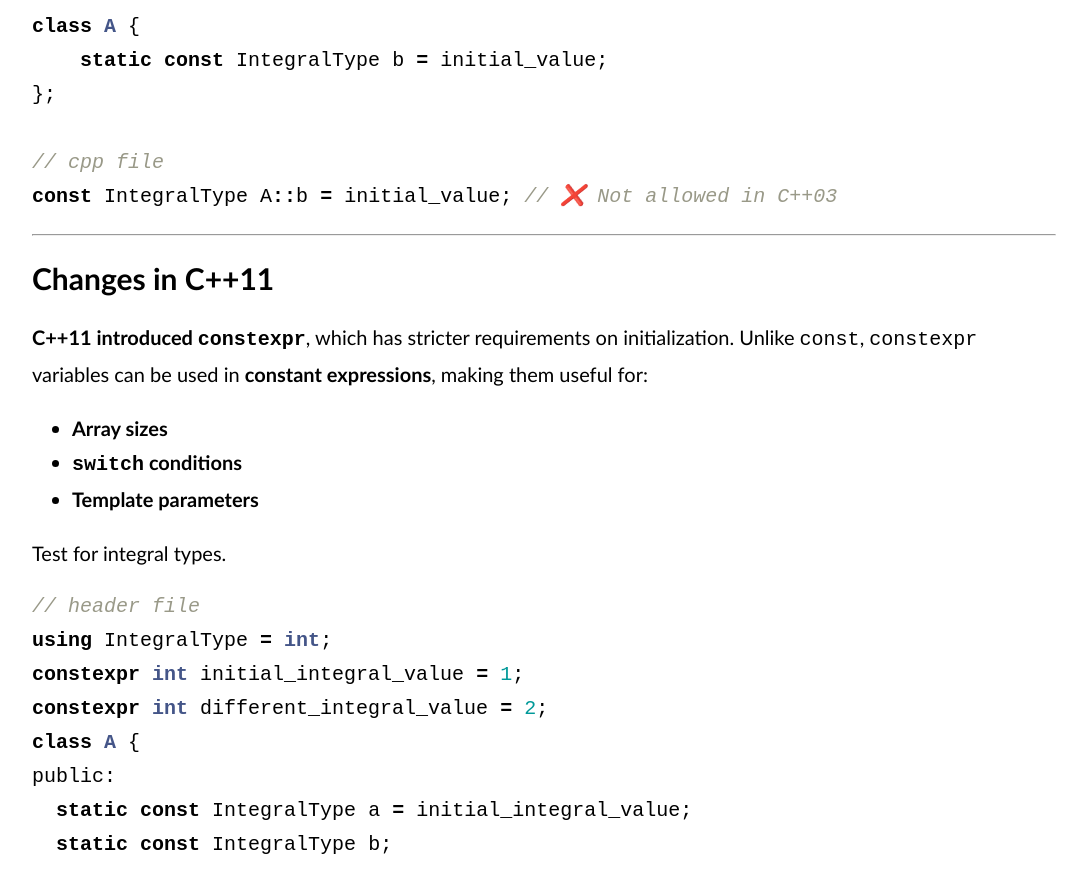
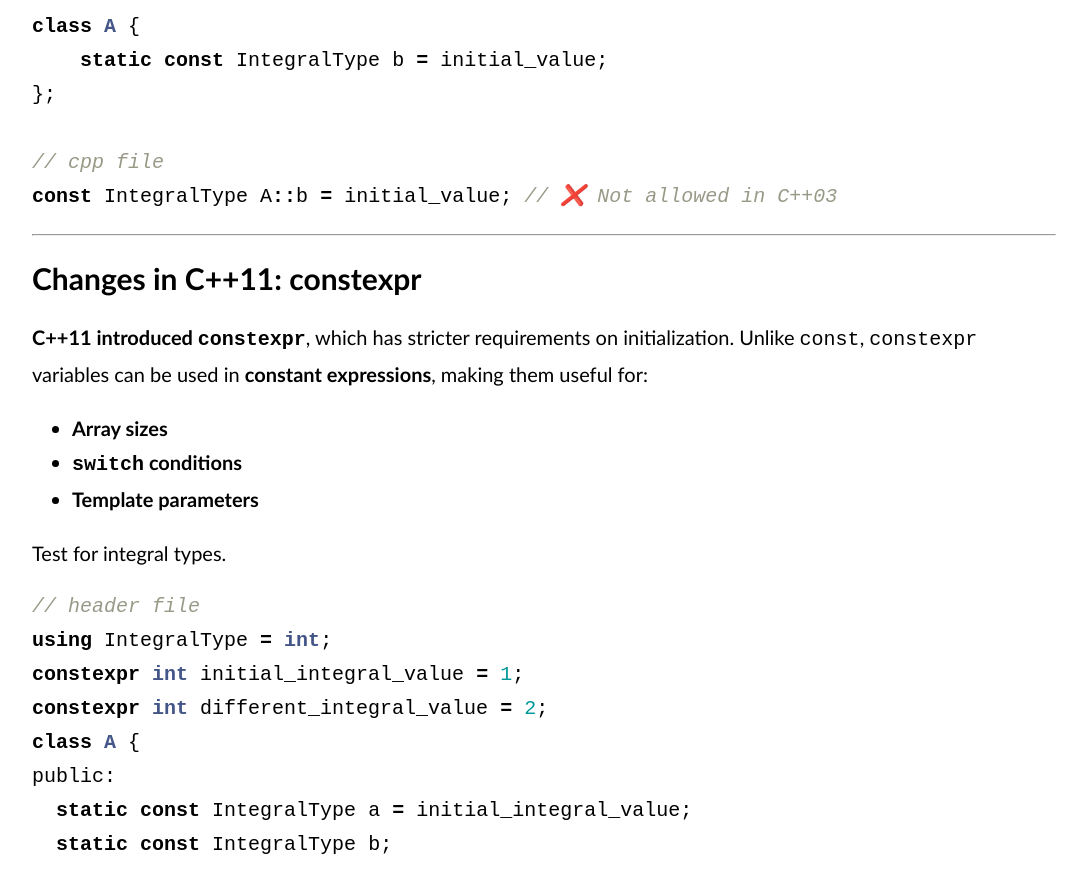
Before and after one commit to baihacker/main, a Jekyll site: the page built from docs/_posts/2025-02-09-A_survey_on_c++_class_static_data_members.md, in a window 1280 px wide and 900 px high, scrolled down 1298 px. Shown: the top 893 px of the window, without its empty margins (96-1183 px from the left). Built offline with Jekyll 4.4.1, drawn with Linux system fonts in a browser that asks for light colours; comment, search, counter and statistics services are not loaded.

Commit message:
Refine docs.

```diff
--- a/docs/_posts/2025-02-09-A_survey_on_c++_class_static_data_members.md
+++ b/docs/_posts/2025-02-09-A_survey_on_c++_class_static_data_members.md
@@ -66,7 +66,7 @@ const IntegralType A::b = initial_value; // ❌ Not allowed in C++03
 
 ---
 
-## **Changes in C++11**
+## **Changes in C++11: constexpr**
 
 **C++11 introduced `constexpr`**, which has stricter requirements on initialization. Unlike `const`, `constexpr` variables can be used in **constant expressions**, making them useful for:
 - **Array sizes**
```
